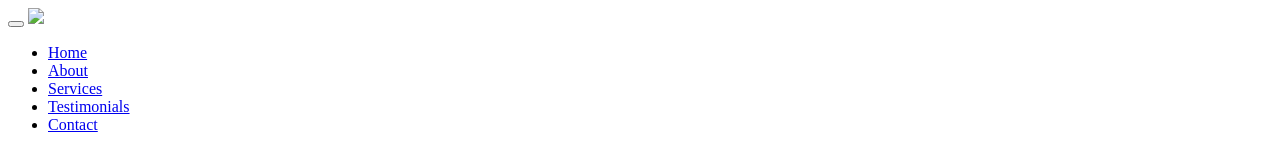
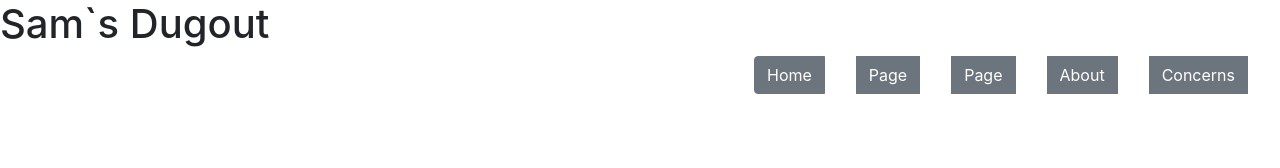
Before and after one commit to natyia1234/Sam-s-Dugout, a plain HTML site: page index.html in a window 1280 px wide. Drawn offline with nearby package versions, Linux system fonts and the light colour scheme.

Commit message:
Progressing
1. worked on nav bar.
2. i played with it a little still cant get it to where i want it.

```diff
--- a/index.html
+++ b/index.html
@@ -3,31 +3,40 @@
   <head>
       <title>Sam`s Dugout</title>
     <meta charset="utf-8">
-<meta name="description" content="">
-<meta name="keywords" content="">
-<meta name="author" content="">
+    <meta charset="utf-8">
+       <meta name="viewport" content="width=device-width, initial-scale=1, shrink-to-fit=no">
+
+
+       <link rel="stylesheet" href="https://stackpath.bootstrapcdn.com/bootstrap/4.3.1/css/bootstrap.min.css" integrity="sha384-ggOyR0iXCbMQv3Xipma34MD+dH/1fQ784/j6cY/iJTQUOhcWr7x9JvoRxT2MZw1T" crossorigin="anonymous">
   </head>
   <body>
-    <nav class="navbar navbar-inverse">
-        <div class="container-fluid">
-          <div class="navbar-header">
-            <button type="button" class="navbar-toggle" data-toggle="collapse" data-target="myNavbar">
-                <span class="icon-bar"></span>
-                <span class="icon-bar"></span>
-                <span class="icon-bar"></span>
-            </button>
-            <a class="navbar-brand" href="#"><img src="img/"></a>
-          </div>
-          </div>
-          <div class="collapse navbar-collapse" id="myNavbar">
-            <ul class="nav navbar-nav navbar-right">
-              <li class="active"><a href="index.html">Home</a></li>
-              <li><a href="about.html">About</a></li>
-              <li><a href=".html">Services</a></li>
-              <li><a href=".html">Testimonials</a></li>
-              <li><a href="contact.html">Contact</a></li>
-            </ul>
-        </div>
-        </nav>
+    <h1>Sam`s Dugout</h1>
+       <ul class="nav justify-content-end">
+       <div class="btn-group" role="group" aria-label="Basic example">
+         <button type="button" class="btn btn-secondary">Home</button>
+
+           <li class="nav-item">
+             <a class="nav-link active" href="Home"></a>
+           </li>
+         <button type="button" class="btn btn-secondary">Page</button>
+         <li class="nav-item">
+    <a class="nav-link" href="#"></a>
+  </li>
+         <button type="button" class="btn btn-secondary">Page</button>
+         <li class="nav-item">
+    <a class="nav-link" href="#"></a>
+  </li>
+         <button type="button" class="btn btn-secondary">About</button>
+         <li class="nav-item">
+    <a class="nav-link" href="#"></a>
+  </li>
+         <button type="button" class="btn btn-secondary">Concerns</button>
+         <li class="nav-item">
+    <a class="nav-link disabled" href="#" tabindex="-1" aria-disabled="true"></a>
+  </li>
+</ul>
+       </div>
+
   </body>
+
 </html>
```
